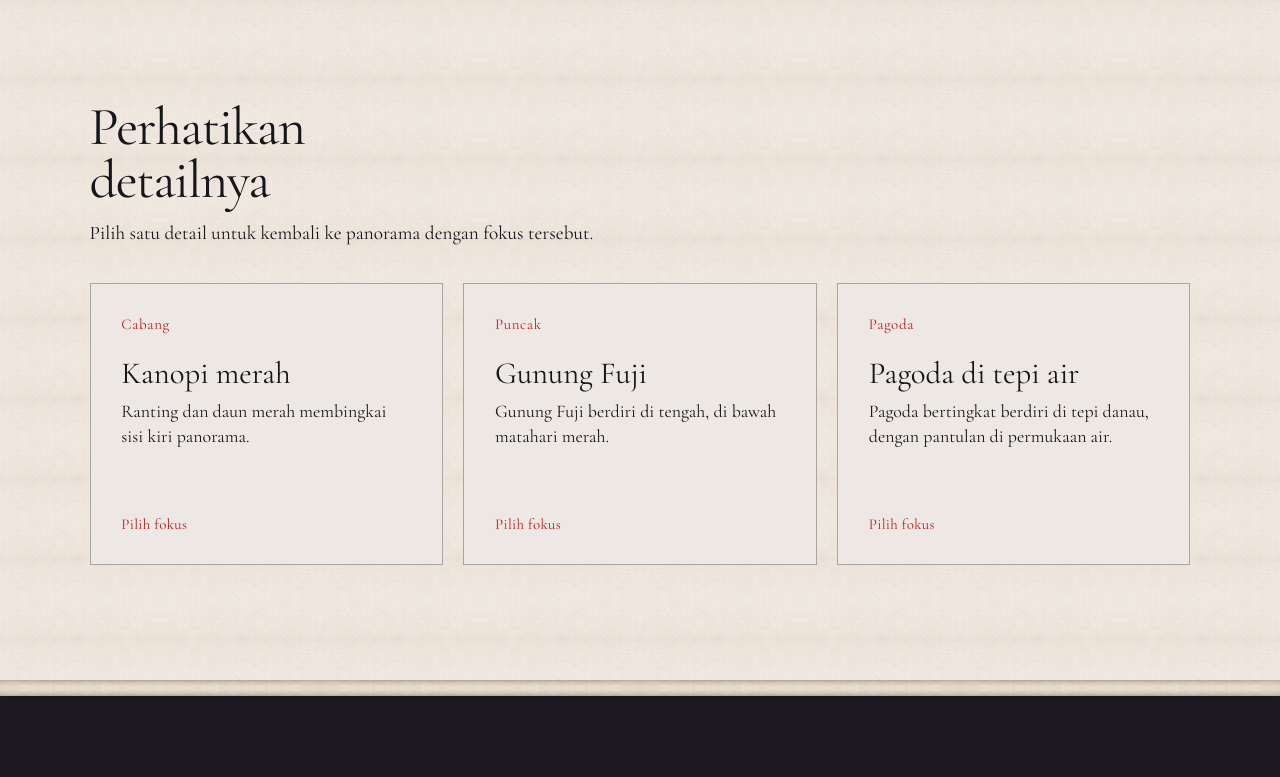
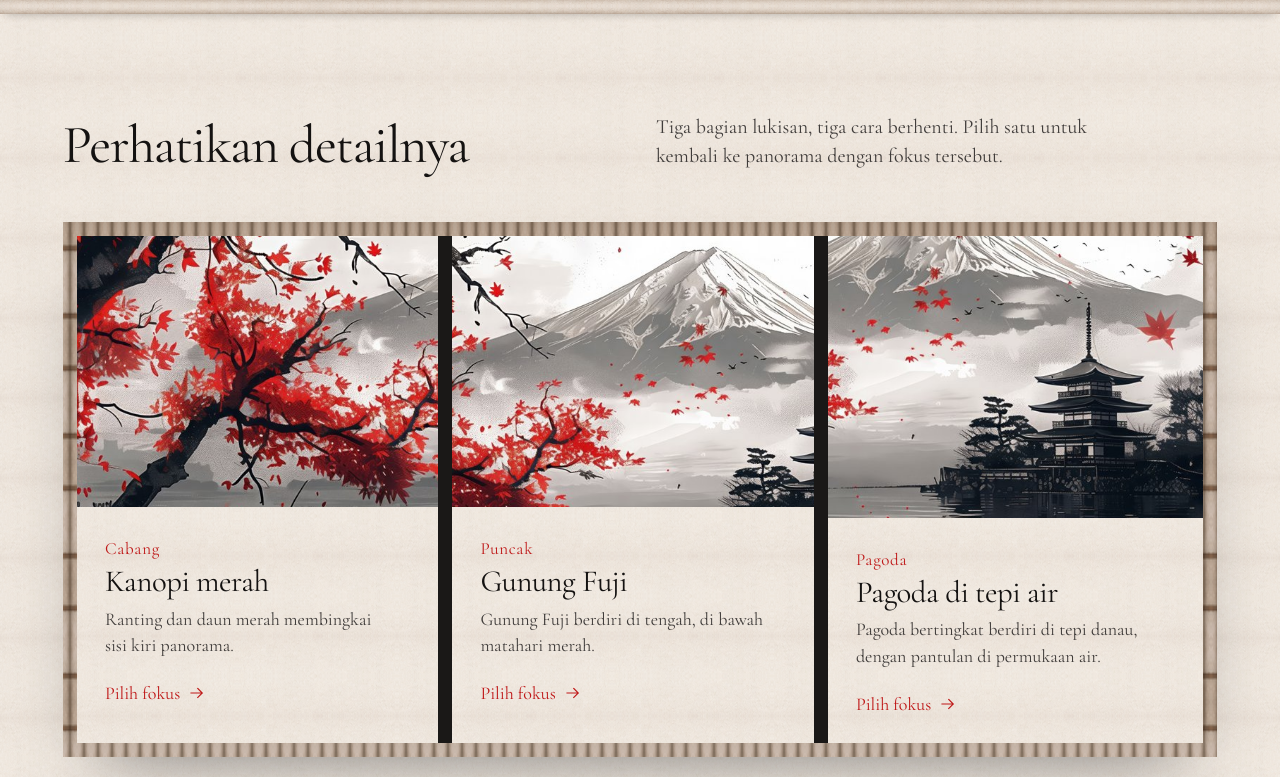
Before and after one commit to Fabverse0/Sakura, a React (Vite) app: page / in a window 1280 px wide. Shown: the part 803-1580 px from the top of the page. Built offline with nearby package versions, Linux system fonts and the light colour scheme; a web font is replaced by a local one.

Commit message:
feat(details): detail cards become shoji panes with focus crops between timber posts

```diff
--- a/src/sections/PanoramaDetails.jsx
+++ b/src/sections/PanoramaDetails.jsx
@@ -1,37 +1,53 @@
-import shojiPaper from "../../assets/plates/shoji-paper.png";
+import { Icon } from "../components/Icon.jsx";
+import { panoramaAt } from "../data/panorama.js";
 import { views } from "../data/views.js";
 
+/**
+ * Perhatikan detailnya: three shoji panes set between timber posts. Each pane
+ * shows a crop of its focus; choosing one returns to the panorama with that
+ * focus selected.
+ */
 export function PanoramaDetails({ activeView, onSelectView }) {
   return (
-    <section
-      className="panorama-details"
-      id="detail"
-      aria-labelledby="details-title"
-      style={{ backgroundImage: "url(" + shojiPaper + ")" }}
-    >
-      <div className="panorama-details__inner">
-        <h2 className="panorama-details__title" id="details-title">
+    <section className="room room--paper panorama-details" id="detail" aria-labelledby="details-title">
+      <div className="room__inner">
+        <div className="room__head">
+          <h2 className="room__title" id="details-title">
             Perhatikan detailnya
           </h2>
-        <p className="panorama-details__intro">
-          Pilih satu detail untuk kembali ke panorama dengan fokus tersebut.
+          <p className="room__lead">
+            Tiga bagian lukisan, tiga cara berhenti. Pilih satu untuk kembali ke panorama dengan
+            fokus tersebut.
           </p>
+        </div>
 
         <div className="detail-grid">
           {views.map((view) => (
             <button
               className="detail-card"
-
               key={view.id}
               type="button"
               aria-pressed={activeView === view.id}
               aria-controls="panorama"
               onClick={() => onSelectView(view.id, true)}
             >
+              <span
+                className="detail-card__crop"
+                aria-hidden="true"
+                style={{
+                  backgroundImage: `url(${panoramaAt(1536)})`,
+                  "--crop-origin": view.origin,
+                }}
+              />
+              <span className="detail-card__body">
                 <span className="detail-card__label">{view.label}</span>
                 <span className="detail-card__title">{view.title}</span>
                 <span className="detail-card__description">{view.description}</span>
-              <span className="detail-card__action">Pilih fokus</span>
+                <span className="detail-card__action">
+                  Pilih fokus
+                  <Icon name="arrow-right" size={18} />
+                </span>
+              </span>
             </button>
           ))}
         </div>
--- a/src/styles/details.css
+++ b/src/styles/details.css
@@ -1,155 +1,125 @@
-.panorama-details {
-  padding: clamp(64px, 8vw, 112px) clamp(24px, 7vw, 120px)
-    clamp(72px, 9vw, 128px);
-  border-top: 1px solid color-mix(in srgb, var(--ink) 24%, transparent);
-  background-color: var(--paper);
-  background-repeat: repeat;
-  background-size: 320px 80px;
-  color: var(--ink);
-}
-
-.panorama-details__inner {
-  width: min(100%, 1220px);
-  margin-inline: auto;
-}
-
-.panorama-details__title {
-  max-width: 13ch;
-  margin: 0;
-  font-family: "Cormorant Garamond", Georgia, serif;
-  font-size: clamp(38px, 4.2vw, 64px);
-  font-weight: 600;
-  letter-spacing: -0.025em;
-  line-height: 0.98;
-}
-
-.panorama-details__intro {
-  max-width: 60ch;
-  margin: 14px 0 36px;
-  font-family: "Cormorant Garamond", Georgia, serif;
-  font-size: clamp(18px, 1.5vw, 22px);
-  line-height: 1.4;
-}
-
+/* Perhatikan detailnya: shoji panes between timber posts */
 .detail-grid {
   display: grid;
   grid-template-columns: repeat(3, minmax(0, 1fr));
-  gap: clamp(12px, 1.6vw, 24px);
+  gap: 0;
+  padding: 0 14px;
+  background-color: var(--rail-base);
+  background-image: url("../../assets/plates/shoji-post.png");
+  background-size: 14px 120px;
+  box-shadow: 0 34px 70px -40px rgb(21 22 25 / 60%);
 }
 
 .detail-card {
-  display: flex;
-  min-height: clamp(230px, 22vw, 300px);
-  flex-direction: column;
-  align-items: flex-start;
-  padding: clamp(22px, 2.4vw, 36px);
-  border: 1px solid color-mix(in srgb, var(--ink) 32%, transparent);
-  background: var(--paper);
-  color: var(--ink);
+  position: relative;
+  display: grid;
+  grid-template-rows: auto 1fr;
+  margin: 14px 0;
+  padding: 0;
+  border: 0;
+  border-right: 14px solid var(--rail-base);
+  background-color: var(--dusk-snow);
+  background-image: url("../../assets/plates/shoji-paper.png");
+  background-size: 320px 80px;
+  color: var(--text-ink);
   text-align: left;
-  transition:
-    transform var(--dur-feedback) ease,
-    border-color var(--dur-feedback) ease,
-    background-color var(--dur-feedback) ease;
+  overflow: hidden;
 }
 
-.detail-card:hover {
-  transform: translateY(-2px);
-  border-color: var(--maple);
+.detail-card:last-child {
+  border-right: 0;
 }
 
-.detail-card[aria-pressed="true"] {
-  border-color: var(--maple);
-  background: var(--ivory);
+/* The pane's crop: the same painting, zoomed to this focus */
+.detail-card__crop {
+  display: block;
+  aspect-ratio: 4 / 3;
+  background-position: var(--crop-origin);
+  background-repeat: no-repeat;
+  background-size: 300%;
+  filter: saturate(0.9);
+  transition:
+    background-size var(--dur-focal) var(--ease-out),
+    filter var(--dur-layout) ease;
 }
 
-.detail-card:active {
-  transform: translateY(0);
+.detail-card:hover .detail-card__crop,
+.detail-card[aria-pressed="true"] .detail-card__crop {
+  background-size: 340%;
+  filter: saturate(1.08);
 }
 
-.detail-card:focus-visible {
-  outline-offset: 2px;
+.detail-card__body {
+  display: flex;
+  flex-direction: column;
+  gap: 8px;
+  padding: clamp(24px, 2.2vw, 34px);
+  border-top: 3px solid transparent;
+  transition: border-color var(--dur-state) ease;
+}
+
+.detail-card[aria-pressed="true"] .detail-card__body {
+  border-top-color: var(--maple);
 }
 
 .detail-card__label {
-  margin-bottom: clamp(20px, 2vw, 28px);
   color: var(--maple);
-  font-size: 15px;
+  font-size: var(--type-label);
+  font-weight: 600;
   letter-spacing: 0.04em;
 }
 
 .detail-card__title {
-  margin-bottom: 10px;
-  font-family: "Cormorant Garamond", Georgia, serif;
-  font-size: clamp(28px, 2.4vw, 36px);
+  font-size: clamp(30px, 2.4vw, 40px);
   font-weight: 600;
+  letter-spacing: -0.015em;
   line-height: 1;
 }
 
 .detail-card__description {
-  overflow-wrap: break-word;
-  max-width: 38ch;
-  font-family: "Cormorant Garamond", Georgia, serif;
-  font-size: clamp(17px, 1.4vw, 20px);
-  line-height: 1.38;
+  max-width: 34ch;
+  color: color-mix(in srgb, var(--text-ink) 80%, transparent);
+  font-size: var(--type-body);
+  line-height: 1.45;
 }
 
 .detail-card__action {
+  display: inline-flex;
+  align-items: center;
+  gap: 8px;
   margin-top: auto;
-  padding-top: 22px;
+  padding-top: 16px;
   color: var(--maple);
-  font-size: 15px;
+  font-size: 18px;
   font-weight: 600;
-  letter-spacing: 0.02em;
 }
 
+.detail-card__action .icon {
+  transition: translate var(--dur-state) var(--ease-out);
+}
+
+.detail-card:hover .detail-card__action .icon {
+  translate: 6px 0;
+}
+
+.detail-card:focus-visible {
+  outline-offset: -6px;
+}
 
 @media (max-width: 1100px) {
-  .panorama-details {
-    padding: 64px clamp(24px, 6vw, 76px) 76px;
-    background-size: 300px 76px;
-  }
-
   .detail-grid {
-    grid-template-columns: repeat(auto-fit, minmax(min(100%, 280px), 1fr));
-    gap: 14px;
+    grid-template-columns: 1fr;
   }
 
   .detail-card {
-    min-height: 230px;
+    border-right: 0;
+    border-bottom: 14px solid var(--rail-base);
+    margin: 0;
   }
 }
 
-@media (max-width: 700px) {
-  .panorama-details {
-    padding: 52px 7% 64px;
-    background-size: 260px 68px;
-  }
-
-  .panorama-details__title {
-    font-size: clamp(36px, 10vw, 44px);
-  }
-
-  .panorama-details__intro {
-    margin: 12px 0 24px;
-    font-size: 18px;
-  }
-
-  .detail-grid {
-    grid-template-columns: 1fr;
-    gap: 12px;
-  }
-
-  .detail-card {
-    min-height: 0;
-    padding: 22px;
-  }
-
-  .detail-card__label {
-    margin-bottom: 14px;
-  }
-
-  .detail-card__action {
-    padding-top: 16px;
+@media (prefers-reduced-motion: reduce) {
+  .detail-card__crop {
+    transition: none;
   }
 }
--- a/src/styles/motion.css
+++ b/src/styles/motion.css
@@ -113,9 +113,6 @@
   }
 }
 
-.detail-card:hover {
-  box-shadow: 0 14px 28px -16px rgb(21 22 25 / 40%);
-}
 
 /* Pause progress */
 .pause-experience__progress {
```
Lines whose indentation alone changed are shown as unchanged.
